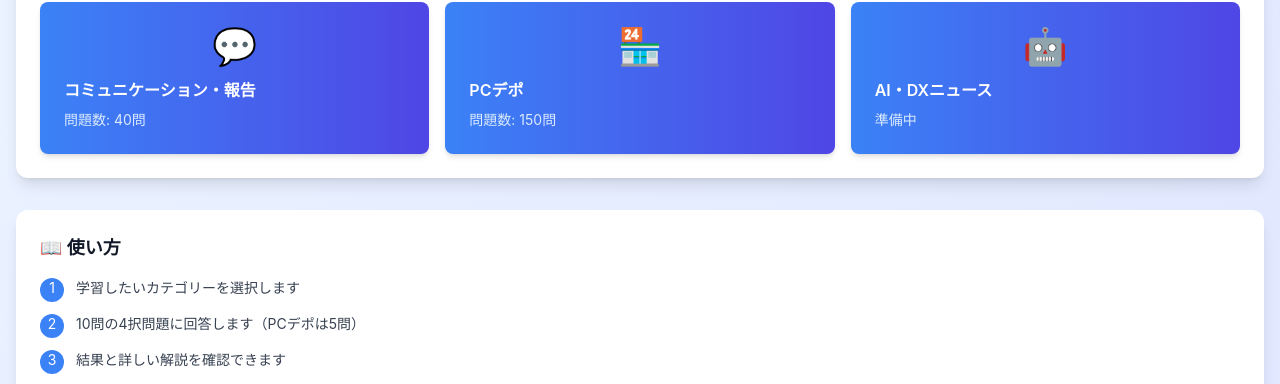
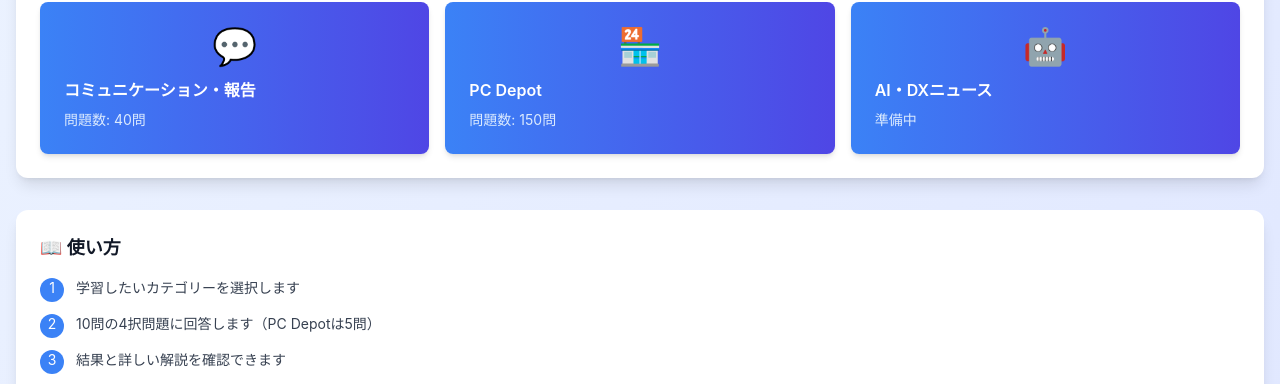
Before and after one commit to shinozakik-7618/-skill-test-app-v2, a React (Vite) app: page / in a window 1280 px wide. Shown: the part 862-1246 px from the top of the page. Built offline with nearby package versions, Linux system fonts and the light colour scheme.

Commit message:
Update Home.tsx

```diff
--- a/src/pages/Home.tsx
+++ b/src/pages/Home.tsx
@@ -14,7 +14,7 @@
   { name: '情報システム・IT管理', icon: '💻', questionsCount: 40 },
   { name: '総務・一般管理', icon: '📋', questionsCount: 40 },
   { name: 'コミュニケーション・報告', icon: '💬', questionsCount: 40 },
-  { name: 'PCデポ', icon: '🏪', questionsCount: 150 },
+  { name: 'PC Depot', icon: '🏪', questionsCount: 150 },
   { name: 'AI・DXニュース', icon: '🤖', questionsCount: 0 },
 ];
 
@@ -121,7 +121,7 @@
             </li>
             <li className="flex items-start">
               <span className="inline-block w-6 h-6 bg-blue-500 text-white rounded-full text-center mr-3 flex-shrink-0">2</span>
-              <span>10問の4択問題に回答します（PCデポは5問）</span>
+              <span>10問の4択問題に回答します（PC Depotは5問）</span>
             </li>
             <li className="flex items-start">
               <span className="inline-block w-6 h-6 bg-blue-500 text-white rounded-full text-center mr-3 flex-shrink-0">3</span>
```
